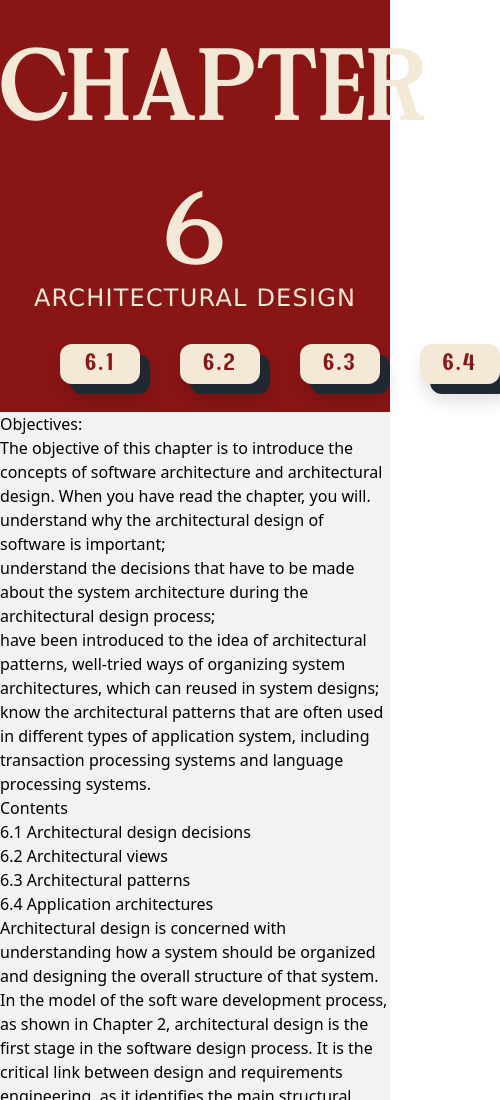
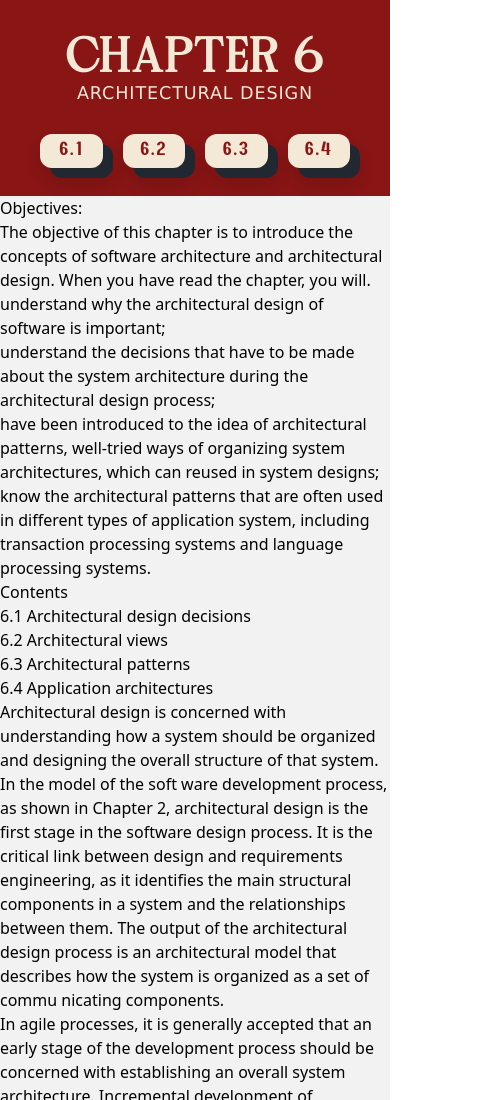
Before and after one commit to majo-123/Architectural-Design, a website: page homepage.html in a window 390 px wide. Shown: the top 1100 px of the page, 500 px wide, since content can reach past the window. Drawn offline with Linux system fonts and the light colour scheme.

Commit message:
responsive design

```diff
--- a/homepage.html
+++ b/homepage.html
@@ -9,12 +9,10 @@
 
   <body>
     <header>
-      <h1
-        class="font-rogria font-bold text-[6rem] tracking-wider font-secondary-color"
-      >
+      <h1 class="header-h1">
         <a href="homepage.html">CHAPTER 6</a>
       </h1>
-      <h2 class="font-verdana text-[1.5rem] -mt-8 tracking-wider">
+      <h2 class="header-h2">
         ARCHITECTURAL DESIGN
       </h2>
     </header>
--- a/src/input.css
+++ b/src/input.css
@@ -68,8 +68,16 @@ header {
   @apply bg-[var(--primary-color)] text-[var(--secondary-color)] pt-6 text-center;
 }
 
+.header-h1 {
+  @apply font-rogria font-bold text-[3rem] pb-4 tracking-wider text-[var(--secondary-color)] sm:text-[4rem] lg:text-[6rem] lg:pb-0;
+}
+
+.header-h2 {
+  @apply font-verdana text-[1.1rem] -mt-8 tracking-wider sm:text-[1.3rem] lg:text-[1.5rem];
+}
+
 nav {
-  @apply sticky top-0 mt-0 gap-10 px-15 py-7 text-2xl bg-[var(--primary-color)];
+  @apply sticky top-0 mt-0 gap-5 px-10 py-7 text-2xl bg-[var(--primary-color)] sm:px-15 sm:gap-10;
 }
 
 .nav1 {
@@ -77,7 +85,7 @@ nav {
 }
 
 .nav2 {
-  @apply grid-cols-12 hidden max-[768px]:grid;
+  @apply grid-cols-4 hidden max-[768px]:grid;
 }
 
 main {
@@ -97,5 +105,5 @@ footer > section {
 }
 
 .header-button {
-  @apply bg-[var(--secondary-color)] text-[var(--primary-color)] font-blona text-[1.5rem] tracking-widest px-5 py-1 rounded-xl  uppercase col-span-3 drop-shadow-xl shadow-[10px_10px_0_var(--dark-color)] hover:scale-104 duration-500;
+  @apply bg-[var(--secondary-color)] text-[var(--primary-color)] font-blona text-[1.2rem] tracking-widest py-1 rounded-xl  uppercase col-span-3 drop-shadow-xl shadow-[10px_10px_0_var(--dark-color)] hover:scale-104 duration-500 sm:text-[1.5rem] max-[768px]:col-span-1;
 }
```
Also changed, not shown: chapter_6-1.html (+2 -2 lines), src/output.css.
